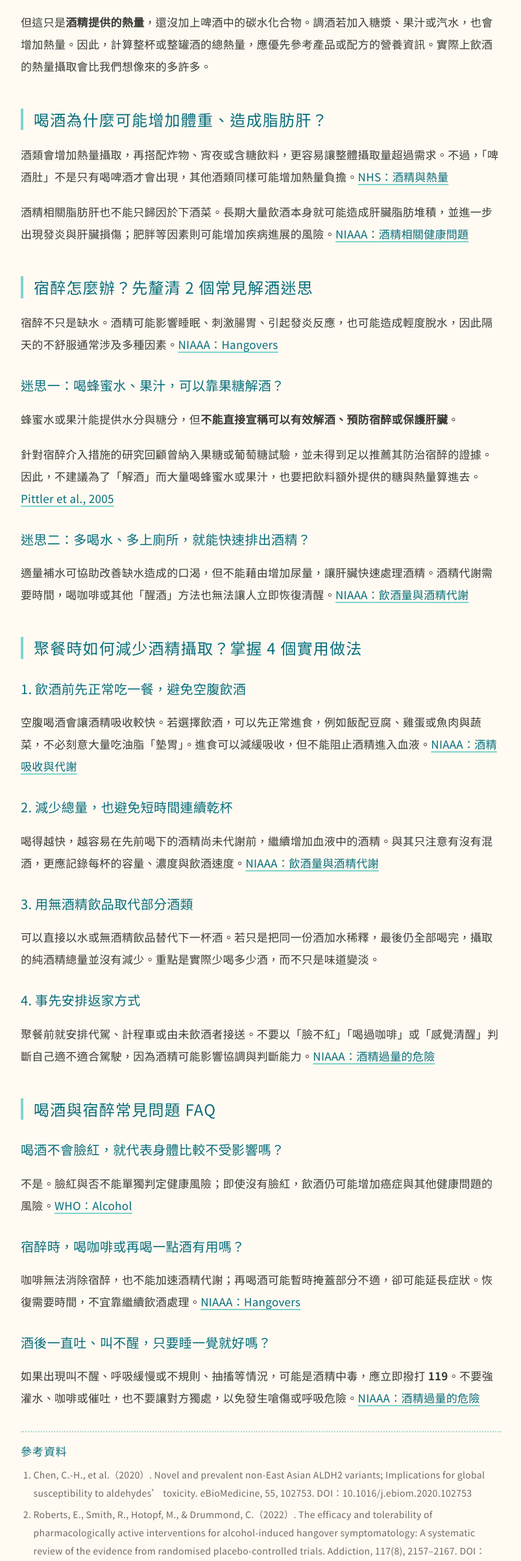
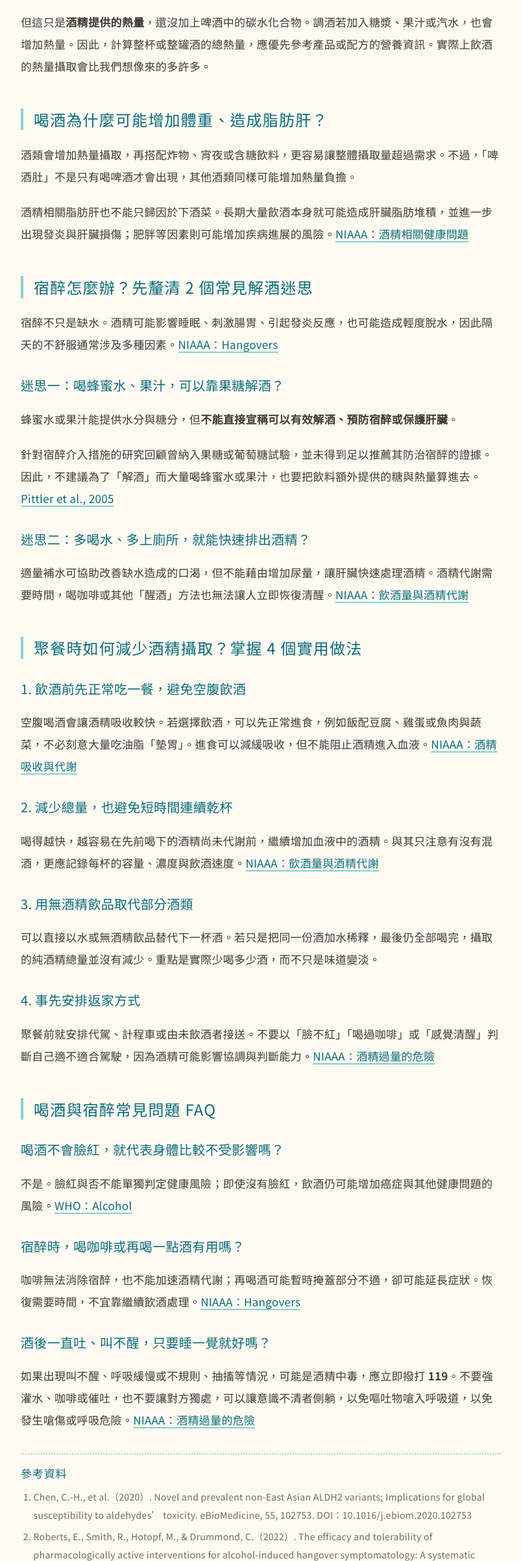
Before and after one commit to codare2026/codare-website, an Eleventy site: page src/articles/2026-10-12-0701.md in a window 1280 px wide. Shown: the part 2828-5230 px from the top of the page at 65% size, without its empty margins (238-1041 px from the left). Built offline with nearby package versions, Linux system fonts and the light colour scheme; Eleventy itself is replaced by a stand-in of ours; files that its build step writes are made by us from their sources; a web font is replaced by a local one.

Commit message:
更新文章：2026-10-12-0701

```diff
--- a/src/articles/2026-10-12-0701.md
+++ b/src/articles/2026-10-12-0701.md
@@ -83,7 +83,7 @@ draft: false
 
 ## 喝酒為什麼可能增加體重、造成脂肪肝？
 
-酒類會增加熱量攝取，再搭配炸物、宵夜或含糖飲料，更容易讓整體攝取量超過需求。不過，「啤酒肚」不是只有喝啤酒才會出現，其他酒類同樣可能增加熱量負擔。[NHS：酒精與熱量](https://www.nhs.uk/live-well/alcohol-advice/calories-in-alcohol/)
+酒類會增加熱量攝取，再搭配炸物、宵夜或含糖飲料，更容易讓整體攝取量超過需求。不過，「啤酒肚」不是只有喝啤酒才會出現，其他酒類同樣可能增加熱量負擔。
 
 酒精相關脂肪肝也不能只歸因於下酒菜。長期大量飲酒本身就可能造成肝臟脂肪堆積，並進一步出現發炎與肝臟損傷；肥胖等因素則可能增加疾病進展的風險。[NIAAA：酒精相關健康問題](https://www.niaaa.nih.gov/health-professionals-communities/core-resource-on-alcohol/medical-complications-common-alcohol-related-concerns)
 
@@ -131,4 +131,4 @@ draft: false
 
 ### 酒後一直吐、叫不醒，只要睡一覺就好嗎？
 
-如果出現叫不醒、呼吸緩慢或不規則、抽搐等情況，可能是酒精中毒，應立即撥打 **119**。不要強灌水、咖啡或催吐，也不要讓對方獨處，以免發生嗆傷或呼吸危險。[NIAAA：酒精過量的危險](https://www.niaaa.nih.gov/sites/default/files/publications/Alcoholoverdose_508.pdf)
+如果出現叫不醒、呼吸緩慢或不規則、抽搐等情況，可能是酒精中毒，應立即撥打 **119**。不要強灌水、咖啡或催吐，也不要讓對方獨處，可以讓意識不清者側躺，以免嘔吐物嗆入呼吸道，以免發生嗆傷或呼吸危險。[NIAAA：酒精過量的危險](https://www.niaaa.nih.gov/sites/default/files/publications/Alcoholoverdose_508.pdf)
```
